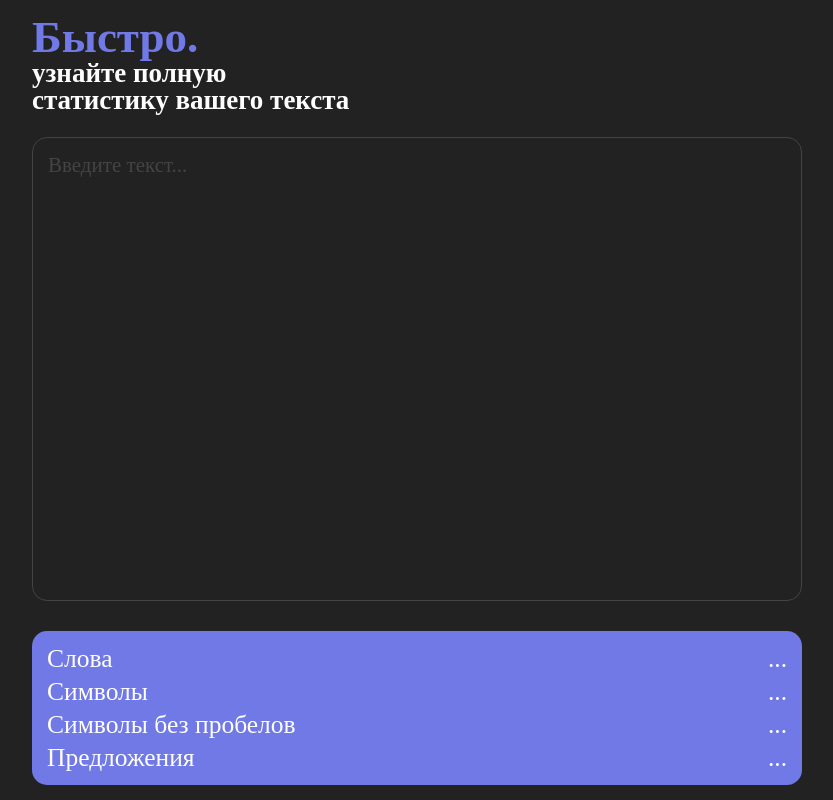
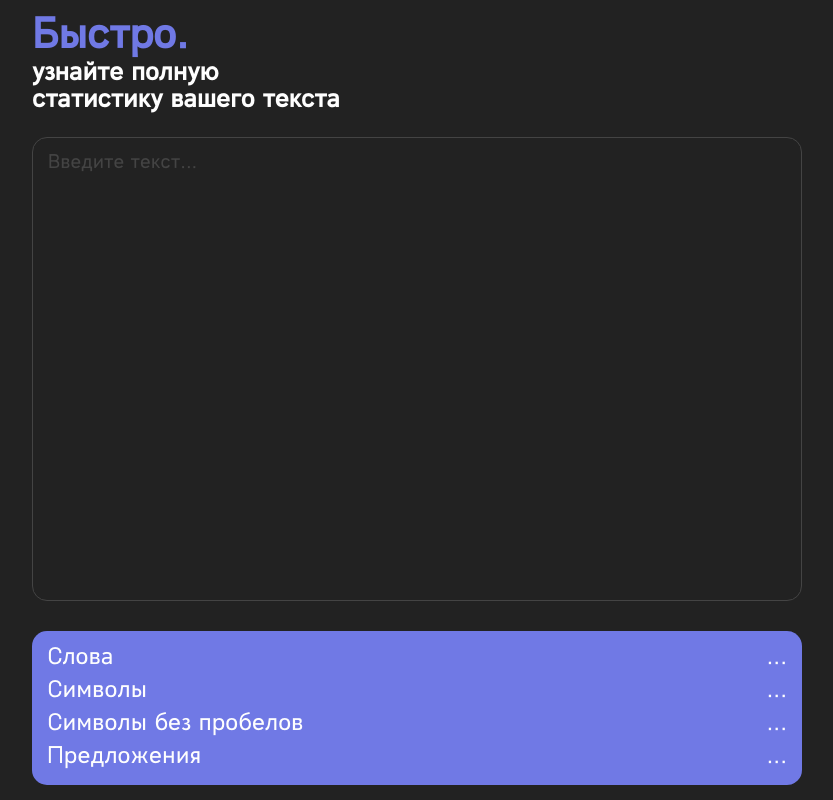
Before and after one commit to Fortis298/Text, a plain HTML site: page index.html in a window 1280 px wide. Shown: the whole page, without its empty margins (223-1056 px from the left). Drawn offline with Linux system fonts and the light colour scheme; the site is published under a folder, as on GitHub Pages, so addresses that start at the root find nothing.

Commit message:
Fix font-face src URL formatting

```diff
--- a/style.css
+++ b/style.css
@@ -6,7 +6,7 @@
 
 @font-face {
     font-family: 'MainFont';
-    src: url('/BF_TEXT_REGULAR.otf') format('opentype');
+    src: url('BF_TEXT_REGULAR.otf') format('opentype');
     font-weight: normal;
     font-style: normal;
 }
```
